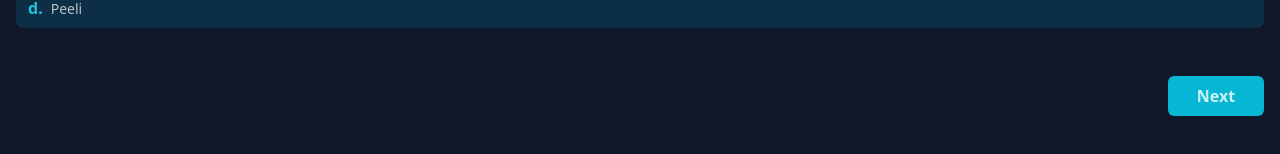
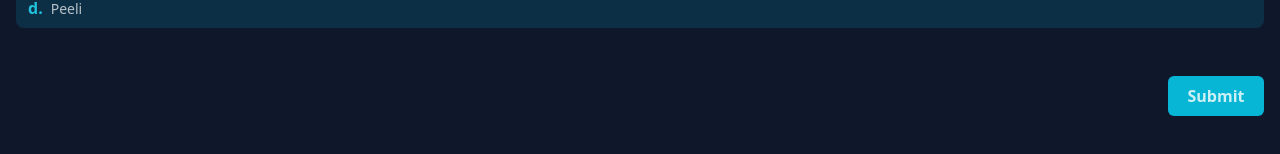
Before and after one commit to febinmathew-xd/QuizApp-React, a React (Create React App) app: page /category/1 in a window 1280 px wide. Shown: the part 468-622 px from the top of the page. Built offline with nearby package versions, Linux system fonts and the light colour scheme.

Commit message:
answer check and revail logic implemented

```diff
--- a/src/components/Question.jsx
+++ b/src/components/Question.jsx
@@ -4,32 +4,57 @@ import Main from './wrappers/Main'
 import Title from './wrappers/Title'
 import OptionBox from './box/OptionBox'
 import Button from './box/Button'
-import { useParams } from 'react-router-dom'
+/* import { useParams } from 'react-router-dom' */
 import {data } from '../data/data'
 
 function Question() {
-  const {id} = useParams();
+  /* const {id} = useParams(); */
   const questions = data.questions;
-  console.log(questions.length);
+
   const [questionNumber, setQuestionNumber] = useState(0);
   const [optedAnswer, setOptedAnswer] = useState(null);
-  const [correct, setCorrectAnswer] = useState(null);
+  const [correctAnswer, setCorrectAnswer] = useState(null);
+  const [buttonView, setButtonView] = useState("submit");
 
   console.log(optedAnswer);
+  console.log(correctAnswer);
 
 
 
-  const handleClick = () => {
+
+
+  const next = () => {
     if(questionNumber >= questions.length-1)  return;
+    if(correctAnswer === null) return;
     setQuestionNumber((prevQuestionNumber) =>prevQuestionNumber+1 );
 
     console.log("button clicked");
+    setCorrectAnswer(null);
+    setOptedAnswer(null);
+    setButtonView("submit");
+
 
 
 
   };
 
+
   const question = questions[questionNumber];
+
+  const submit = () => {
+
+    if(optedAnswer === null) return;
+
+    for(let i =0; i< question.options.length; i++){
+      if (question.options[i].isCorrect){
+        setCorrectAnswer(question.options[i]);
+      };
+    };
+
+    setButtonView("next");
+    console.log("submit clicked");
+
+  };
 
 
 
@@ -51,13 +76,14 @@ function Question() {
 
 
           {question.options.map((option, index)=>(
-            <OptionBox key={option.id} selected={optedAnswer} optAns={setOptedAnswer} option={option} count={index} />
+            <OptionBox key={option.id} selected={optedAnswer} correctAnswer={correctAnswer} optAns={setOptedAnswer} option={option} count={index} />
           ))}
 
         </div>
         <div className="btn flex justify-end py-6 ">
+          {buttonView === "submit" ? <Button buttonLabel={"Submit"} onClick={submit}/> : <Button buttonLabel={"Next"} onClick={next} /> }
 
-        <Button buttonLabel={"Next"} onClick={handleClick} />
+
         </div>
 
     </Main>
--- a/src/components/box/OptionBox.jsx
+++ b/src/components/box/OptionBox.jsx
@@ -1,11 +1,11 @@
 import React from 'react'
 
-function OptionBox({count, option, optAns,selected}) {
+function OptionBox({count, option, optAns,selected, correctAnswer}) {
 
   const optionLabel = ["a", "b", "c", "d"];
 
   return (
-    <div onClick={()=>{optAns(option)}} className={`w-full min-h-[40px] mb-6 rounded-lg flex items-center px-3 text-sm text-white/70 ${selected === option ? "bg-cyan-500/70 font-bold": "bg-cyan-600/20 "}`}>
+    <div onClick={()=>{optAns(option)}} className={`${correctAnswer === option ? "bg-green-600 font-bold" : ""} w-full min-h-[40px] mb-6 rounded-lg flex items-center px-3 text-sm text-white/70 ${selected === option ? "bg-cyan-500/70 font-bold": "bg-cyan-600/20 "}`}>
         <p><span className='font-semibold mr-2 text-cyan-400/90 text-base'>{optionLabel[count]}.</span>{option.title}</p>
     </div>
   )
```
